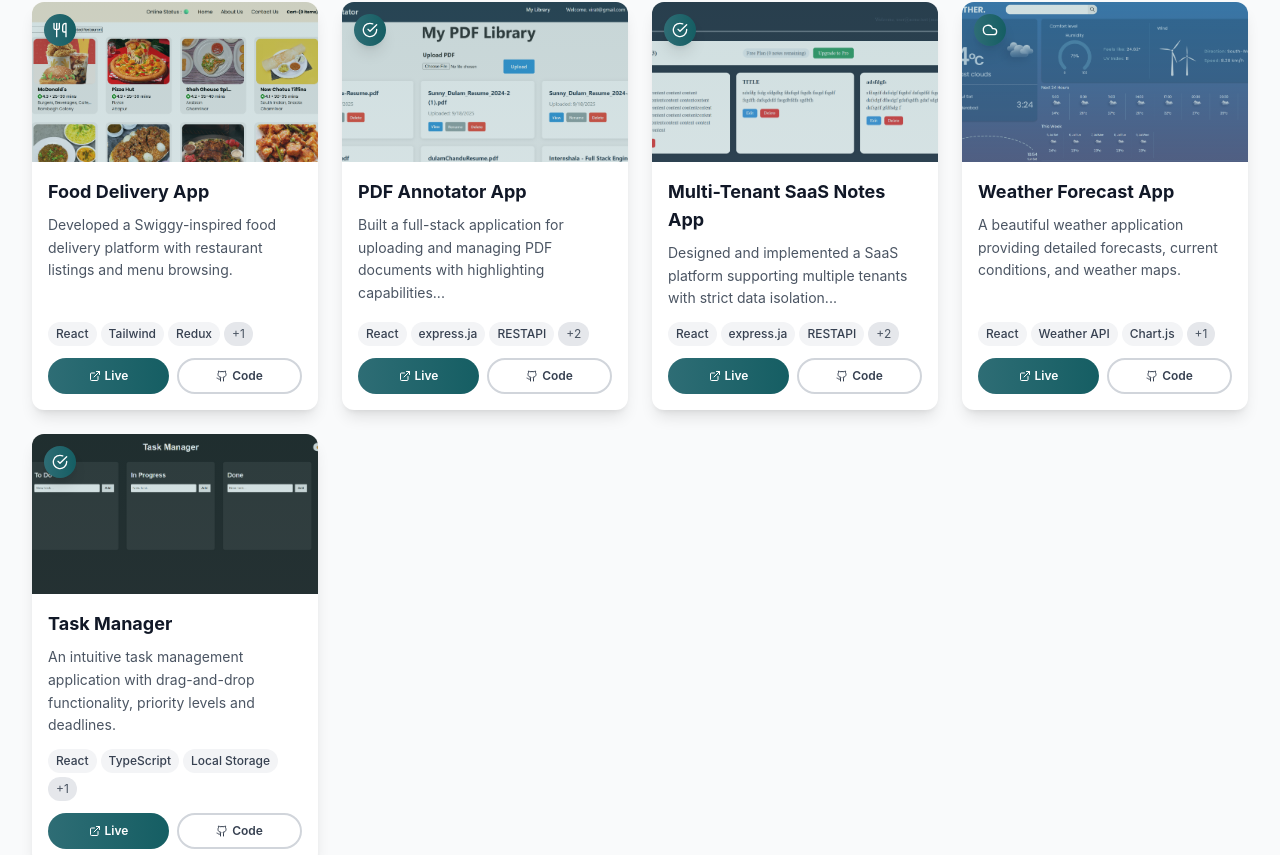
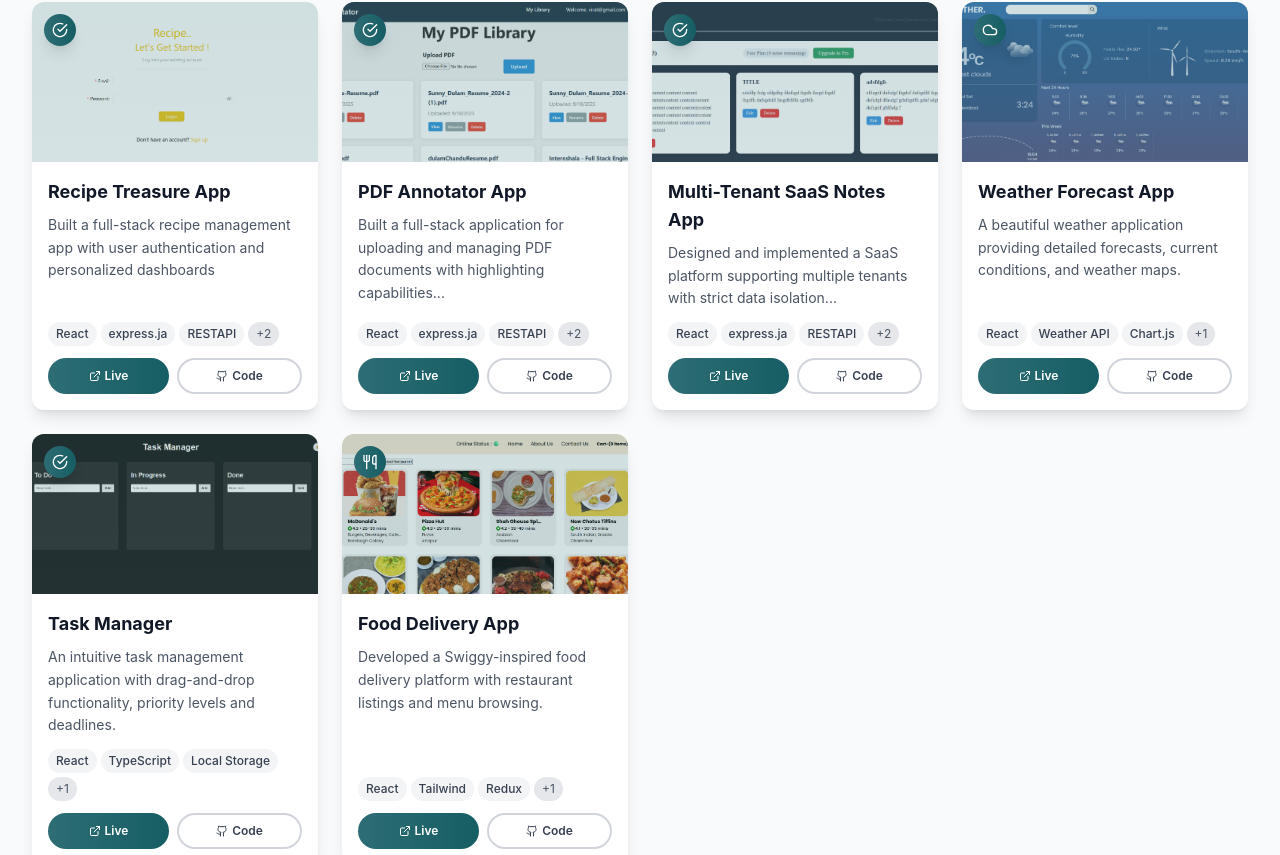
Before and after one commit to ChanduSpace/portfolioReact, a React (Vite) app: page / in a window 1280 px wide. Shown: the part 2524-3379 px from the top of the page. Built offline with nearby package versions, Linux system fonts and the light colour scheme.

Commit message:
recipe-treasure project added

```diff
--- a/src/components/Projects.jsx
+++ b/src/components/Projects.jsx
@@ -12,18 +12,19 @@ import taskApp from "../assets/taskApp.jpg";
 import weatherApp from "../assets/weatherApp.jpg";
 import pdfApp from "../assets/pdfApp.jpg";
 import notesApp from "../assets/notesApp.jpg";
+import recipeTreasure from "../assets/recipeTreasure.jpg";
 
 const Projects = () => {
   const projects = [
     {
-      title: "Food Delivery App",
+      title: "Recipe Treasure App",
       description:
-        "Developed a Swiggy-inspired food delivery platform with restaurant listings and menu browsing. ",
-      image: foodApp,
-      technologies: ["React", "Tailwind", "Redux", "Jest"],
-      liveUrl: "https://gregarious-sawine-9ddd89.netlify.app/",
-      githubUrl: "https://github.com/ChanduSpace/food-app-with-react",
-      icon: Utensils,
+        "Built a full-stack recipe management app with user authentication and personalized dashboards",
+      image: recipeTreasure,
+      technologies: ["React", "express.ja", "RESTAPI", "Node.js", "MongoDB"],
+      liveUrl: "https://recipetreasure.netlify.app/register",
+      githubUrl: "https://github.com/ChanduSpace/recipeTreasure.git",
+      icon: CheckCircle,
       color: "from-[#2E6D75] to-[#155E63]",
     },
     {
@@ -68,6 +69,17 @@ const Projects = () => {
       liveUrl: "https://lucky-faun-5e7a47.netlify.app/",
       githubUrl: "https://github.com/ChanduSpace/taskManager",
       icon: CheckCircle,
+      color: "from-[#2E6D75] to-[#155E63]",
+    },
+    {
+      title: "Food Delivery App",
+      description:
+        "Developed a Swiggy-inspired food delivery platform with restaurant listings and menu browsing. ",
+      image: foodApp,
+      technologies: ["React", "Tailwind", "Redux", "Jest"],
+      liveUrl: "https://gregarious-sawine-9ddd89.netlify.app/",
+      githubUrl: "https://github.com/ChanduSpace/food-app-with-react",
+      icon: Utensils,
       color: "from-[#2E6D75] to-[#155E63]",
     },
   ];
```
Also changed, not shown: src/assets/recipeTreasure.jpg (added).
